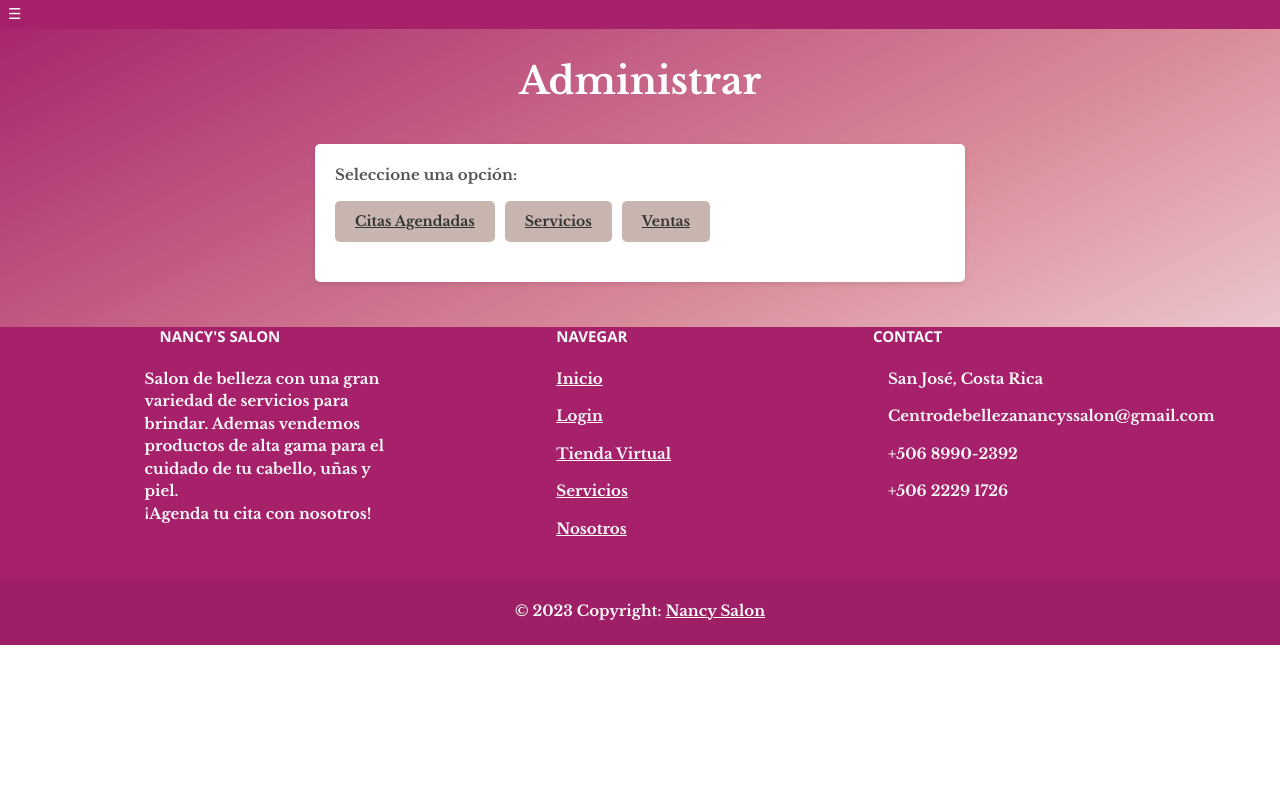
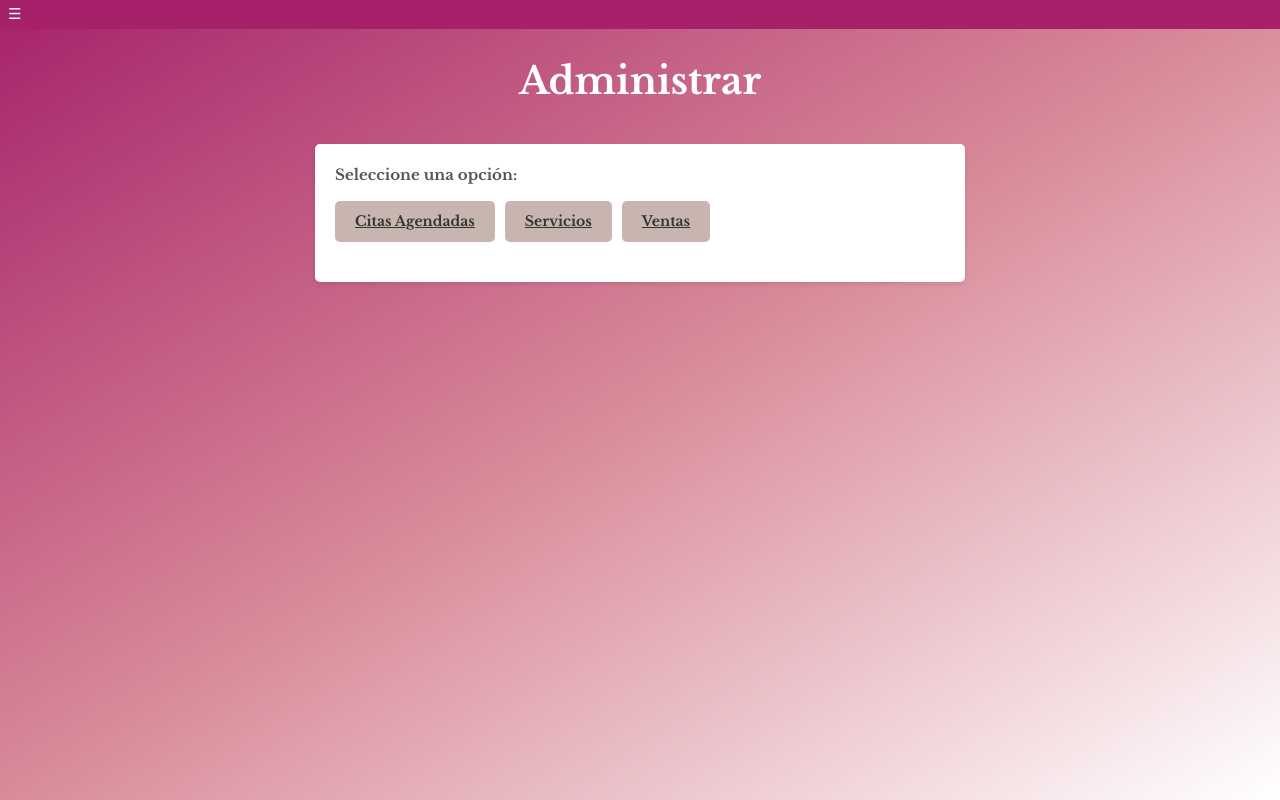
Before and after one commit to Godkaiser/SC502_2C2023_2, a PHP site: page /Admin.html in a window 1280 px wide. Run offline with PHP 8.4, Linux system fonts and the light colour scheme.

Commit message:
Cambios en Admin

```diff
--- a/views/assets/Admin.html
+++ b/views/assets/Admin.html
@@ -46,74 +46,76 @@
                         flex-wrap: wrap;
                         gap: 10px;
                     }
+
+                    @import url('https://fonts.googleapis.com/css2?family=Libre+Baskerville:wght@700&display=swap');
+
+                    body {
+                        background: linear-gradient(to bottom right, #A6216A, #D98B99, white);
+                        background-repeat: no-repeat;
+                        height: 100vh;
+                        width: 100%;
+                    }
+
+                    .contenedorNav {
+                        margin: auto;
+                        background-color: #A6216A;
+                    }
+
+                    .Navegador {
+                        background-color: white;
+                        display: none;
+                        animation: left;
+                    }
+
+                    .BotonCerrar {
+                        background-color: white;
+                    }
+
+                    .BotonNav {
+                        background-color: #A6216A;
+                        color: white;
+                        border-color: transparent;
+                        border-radius: 5%;
+                    }
+
+
+
+                    .titulo {
+                        text-align: center;
+                        color: white;
+                        margin-top: 30px;
+                        margin-bottom: 40px;
+                        font-family: 'Libre Baskerville', serif;
+                    }
+
+                    .form-group {
+                        margin-bottom: 20px;
+                    }
+
+                    label {
+                        display: block;
+                        font-weight: bold;
+                        color: #555;
+                    }
+
+                    form {
+                        max-width: 650px;
+                        margin: 0 auto;
+                        background-color: #fff;
+                        padding: 20px;
+                        border-radius: 5px;
+                        box-shadow: 0 2px 5px rgba(0, 0, 0, 0.1);
+                        align-content: justify
+                    }
                 </style>
-                <a class="button" href="Citasadmin.html" target="_blank"> Citas Agendadas</a>
-                <a class="button" href="ServicioAdmin.html" target="_blank"> Servicios</a>
-                <a class="button" href="VentasAdmin.html" target="_blank"> Ventas</a>
+                <a class="button" href="Citasadmin.html"> Citas Agendadas</a>
+                <a class="button" href="ServicioAdmin.html"> Servicios</a>
+                <a class="button" href="VentasAdmin.html"> Ventas</a>
             </div>
             <div></div>
         </div>
 
     </form>
-
-    <!-- FOOTER -->
-    <footer class="footerNosotros text-light">
-        <section class="">
-            <div class="container text-center text-md-start mt-5">
-                <div class="row mt-3">
-                    <div class="col-md-3 col-lg-4 col-xl-3 mx-auto mb-4">
-                        <h6 class="text-uppercase fw-bold mb-4">
-                            <i class="fas fa-gem me-3"></i>Nancy's Salon
-                        </h6>
-                        <p>
-                            Salon de belleza con una gran variedad de servicios para brindar. Ademas vendemos productos
-                            de alta
-                            gama para el cuidado de tu cabello, uñas y piel. <br> ¡Agenda tu cita con nosotros!
-
-                        </p>
-                    </div>
-
-                    <div class="col-md-3 col-lg-2 col-xl-2 mx-auto mb-4">
-                        <h6 class="text-uppercase fw-bold mb-4">
-                            Navegar
-                        </h6>
-                        <p>
-                            <a href="Index.html" class="link-light">Inicio</a>
-                        </p>
-                        <p>
-                            <a href="Login.html" class="link-light">Login</a>
-                        </p>
-                        <p>
-                            <a href="TiendaVirtual.html" class="link-light">Tienda Virtual</a>
-                        </p>
-                        <p>
-                            <a href="Servicios.html" class="link-light">Servicios</a>
-                        </p>
-                        <p>
-                            <a href="Nosotros.html" class="link-light">Nosotros</a>
-                        </p>
-                    </div>
-                    <div class="col-md-4 col-lg-3 col-xl-3 mx-auto mb-md-0 mb-4">
-                        <h6 class="text-uppercase fw-bold mb-4">Contact</h6>
-                        <p><i class="fas fa-home me-3"></i> San José, Costa Rica</p>
-                        <p>
-                            <i class="fas fa-envelope me-3"></i>
-
-                            Centrodebellezanancyssalon@gmail.com
-
-                        </p>
-                        <p><i class="fas fa-phone me-3"></i> +506 8990-2392</p>
-                        <p><i class="fas fa-phone me-3"></i> +506 2229 1726</p>
-                    </div>
-                </div>
-            </div>
-        </section>
-        <div class="text-center p-4" style="background-color: rgba(0, 0, 0, 0.05);">
-            © 2023 Copyright:
-            <a class="text-reset fw-bold">Nancy Salon</a>
-        </div>
-    </footer>
-
     <script src="js/Citas.js"></script>
 </body>
 
```
Also changed, not shown: views/assets/Citasadmin.html (+80 -11 lines), views/assets/ServicioAdmin.html (+10 -61 lines), views/assets/css/Admin.css (+5 -4 lines).
